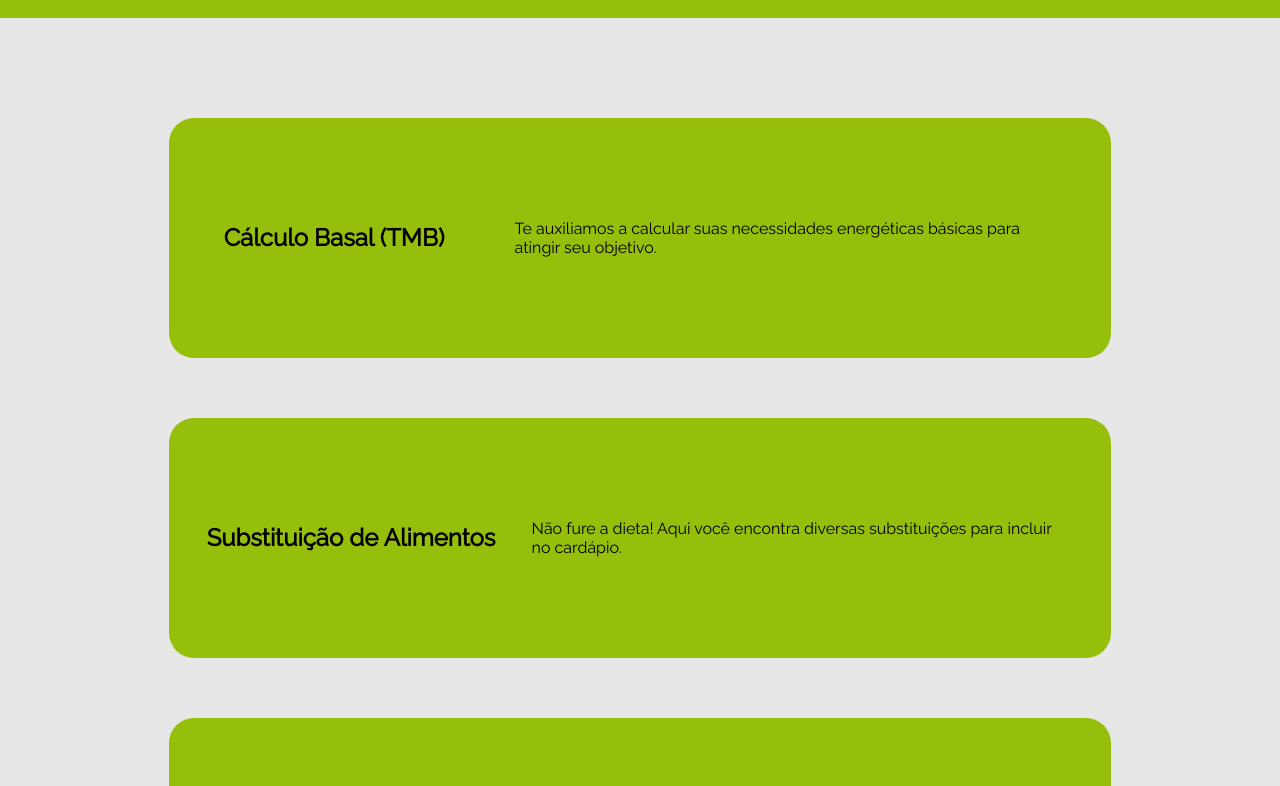
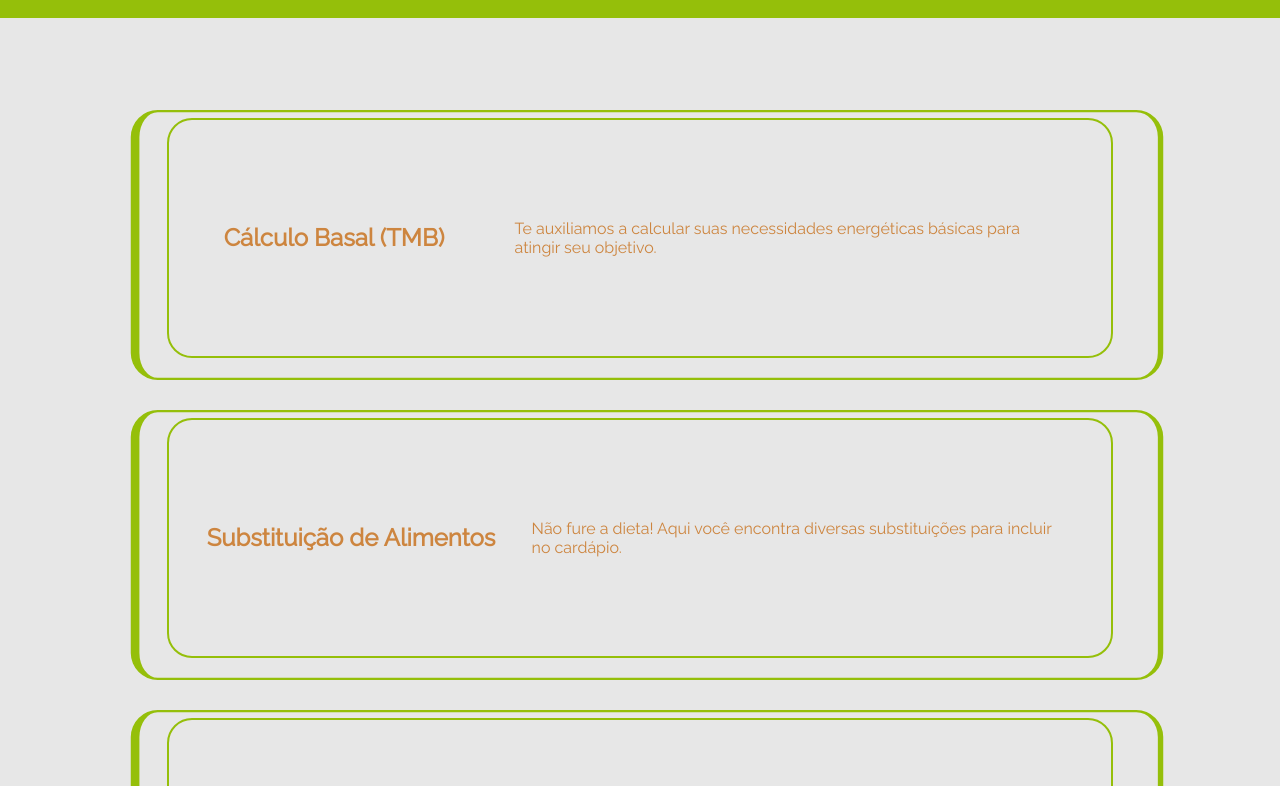
Before and after one commit to projetoupx/Web_Project, a React (Create React App) app: page / in a window 1280 px wide. Shown: the part 1174-1960 px from the top of the page. Built offline with nearby package versions, Linux system fonts and the light colour scheme.

Commit message:
apenas att

```diff
--- a/public/style/style.css
+++ b/public/style/style.css
@@ -120,6 +120,7 @@
     }
 
     .button-a {
+        position: relative;
         display: flex;
         justify-content: center;
         align-items: center;
@@ -138,6 +139,7 @@
     }
 
     header .button-a .header-button {
+        position: relative;
         color: #5d5d5d;
     }
 
@@ -168,10 +170,6 @@
         left: 0;
     }
 
-    /* header .button-a a:nth-child(2)::before{
-        width: 100%;
-        left: 0;
-    } */
 
     /* Banner */
 
@@ -349,9 +347,11 @@
     }
 
     .infos-cards {
+        position: relative;
         display: flex;
         flex-direction: row;
-        background-color: var(--color5-bg-color);
+        /* background-color: var(--color5-bg-color); */
+        border: solid var(--color5-bg-color) 2px;
         align-items: center;
         justify-content: space-around;
         height: 15rem;
@@ -359,8 +359,29 @@
         margin: 30px;
         padding: 20px;
     }
+    .infos-cards::before {
+        content: '';
+        position: absolute;
+        top: 0;
+        left: 0;
+        transform: scale(1.08,1.08);
+        width: calc(100% + 0px);
+        height: calc(100% + 10px);
+        border: var(--color5-bg-color) 2px solid;
+        border-left: var(--color5-bg-color) 8px solid;
+        border-right:var(--color5-bg-color)  12px solid;
+        border-top:var(--color5-bg-color)  2px solid;
+        border-right:var(--color5-bg-color)  5px solid;
+        border-radius: 25px;
+
+    }
+
+    .infos-cards h2 {
+        color: var(--color2-bg-color);
+    }
 
     .infos-cards p {
+        color: var(--color2-bg-color);
         width: 60%;
     }
 
@@ -383,13 +404,14 @@
         border-radius: 10px;
         border-width: 1px;
         transition: .4s ease-in-out;
+
+        &:hover{
+            border-color: var(--color2-bg-color);
+            background-color: var(--color2-bg-color);
+            color: var(--color3-bg-color);
+        }
     }
 
-    .infos-button .button:hover {
-        border-color: var(--color2-bg-color);
-        background-color: var(--color2-bg-color);
-        color: var(--color3-bg-color);
-    }
 
     /* about */
     .about {
--- a/src/site/components/header.jsx
+++ b/src/site/components/header.jsx
@@ -10,8 +10,8 @@ export default function Header() {
             <nav className='header-fixed'>
                 <Scroll to="topPage" spy={true} smooth={true} offset={0} duration={500} id="logo">NutriView</Scroll>
                 <div className="button-a">
-                    <Scroll className='header-button' to="features" spy={true} smooth={true} offset={-50} duration={500}>Saúde</Scroll>
-                    <Scroll className='header-button' to="infos" spy={true} smooth={true} offset={0} duration={500}>Saiba mais</Scroll>
+                    <Scroll className='header-button' to="features" spy={true} smooth={true} offset={-50} duration={500} >Saúde</Scroll>
+                    <Scroll className='header-button' to="infos" spy={true} smooth={true} offset={0} duration={500} >Saiba mais</Scroll>
                     <Scroll className='header-button' to="about" spy={true} smooth={true} offset={0} duration={500} >Sobre nós</Scroll>
                     <Link to="/login" className='header-button'>Entrar</Link>
                 </div>
```
